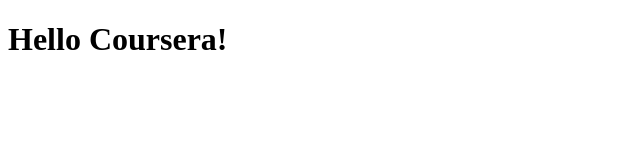
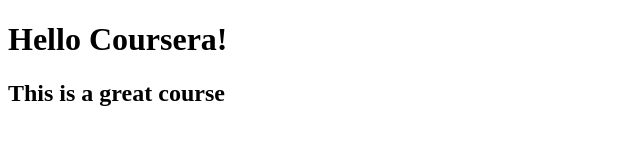
Before and after one commit to 21904759/coursera-test, a plain HTML site: page site/index.html in a window 1280 px wide. Shown: the whole page, without its empty margins (0-640 px from the left). Drawn offline with Linux system fonts and the light colour scheme.

Commit message:
small addition to page.

```diff
--- a/site/index.html
+++ b/site/index.html
@@ -8,6 +8,7 @@
     <title>Document</title>
 </head>
 <body>
-<h1> Hello Coursera!</h1>
+<h1>Hello Coursera!</h1>
+<h2>This is a great course</h2>
 </body>
 </html>
```
